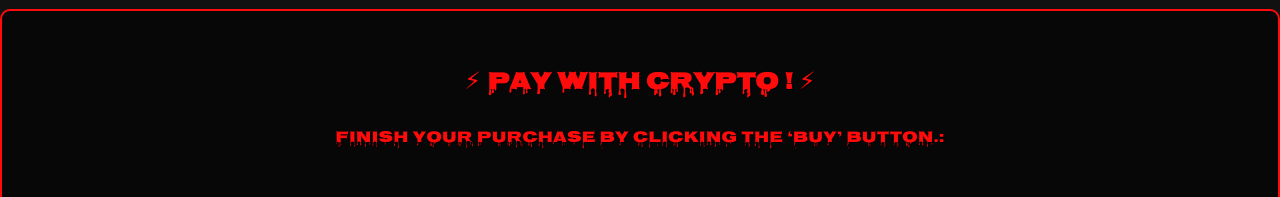
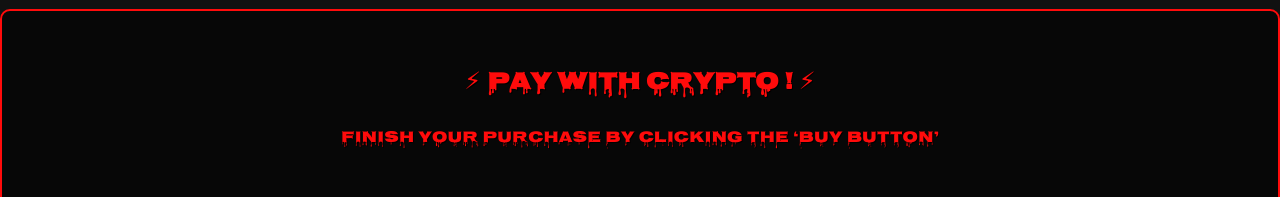
Before and after one commit to ImanVanRuler/Baltazar-Seeds, a plain HTML site: page strain1.html in a window 1280 px wide. Shown: the part 1140-1337 px from the top of the page. Drawn offline with Linux system fonts and the light colour scheme.

Commit message:
Update strain1.html

```diff
--- a/strain1.html
+++ b/strain1.html
@@ -137,7 +137,7 @@ Ideal for all growers seeking true street genetics.
   </section>
 <section style="text-align:center; margin:3rem 0; padding:2rem; border: 2px solid #ff0b0b; border-radius:10px; background: rgba(0,0,0,0.6); color:#ff0b0b;">
   <h2 style="text-shadow: 1px 1px 0 #000;">⚡ Pay with Crypto ! ⚡</h2>
-  <p style="text-shadow: 1px 1px 0 #000;">Finish your purchase by clicking the ‘Buy’ button.:</p>
+  <p style="text-shadow: 1px 1px 0 #000;">Finish your purchase by clicking the ‘Buy Button’</p>
 
   <ol style="text-align:left; display:inline-block; margin-top:1rem; font-size:1.2rem;">
 
```
